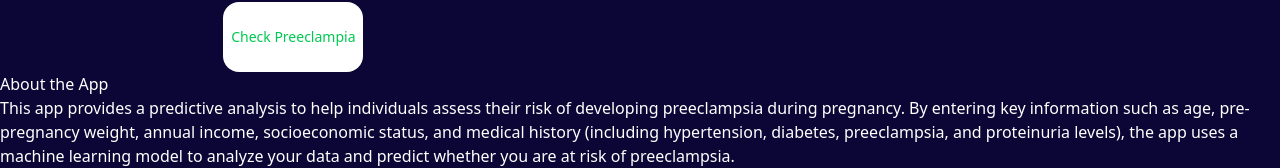
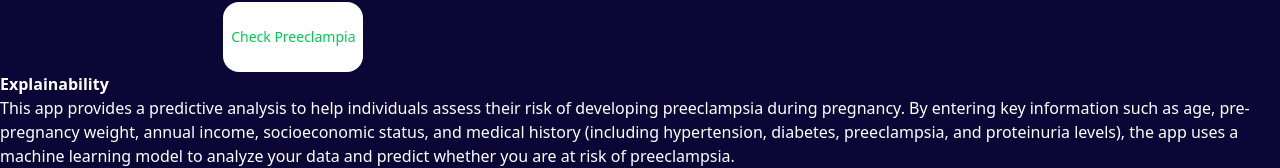
Before and after one commit to Glenn444/preclampia-frontend, a React (Vite) app: page / in a window 1280 px wide. Shown: the part 366-534 px from the top of the page. Built offline with nearby package versions, Linux system fonts and the light colour scheme.

Commit message:
Explainability

```diff
--- a/src/routes/index.tsx
+++ b/src/routes/index.tsx
@@ -240,7 +240,7 @@ function RouteComponent() {
         )}
       </div>
       <div>
-        <h1>About the App</h1>
+        <h1><strong>Explainability</strong></h1>
 
     <p>This app provides a predictive analysis to help individuals assess their risk of developing preeclampsia during pregnancy. By entering key information such as age, pre-pregnancy weight, annual income, socioeconomic status, and medical history (including hypertension, diabetes, preeclampsia, and proteinuria levels), the app uses a machine learning model to analyze your data and predict whether you are at risk of preeclampsia.</p>
 
```
